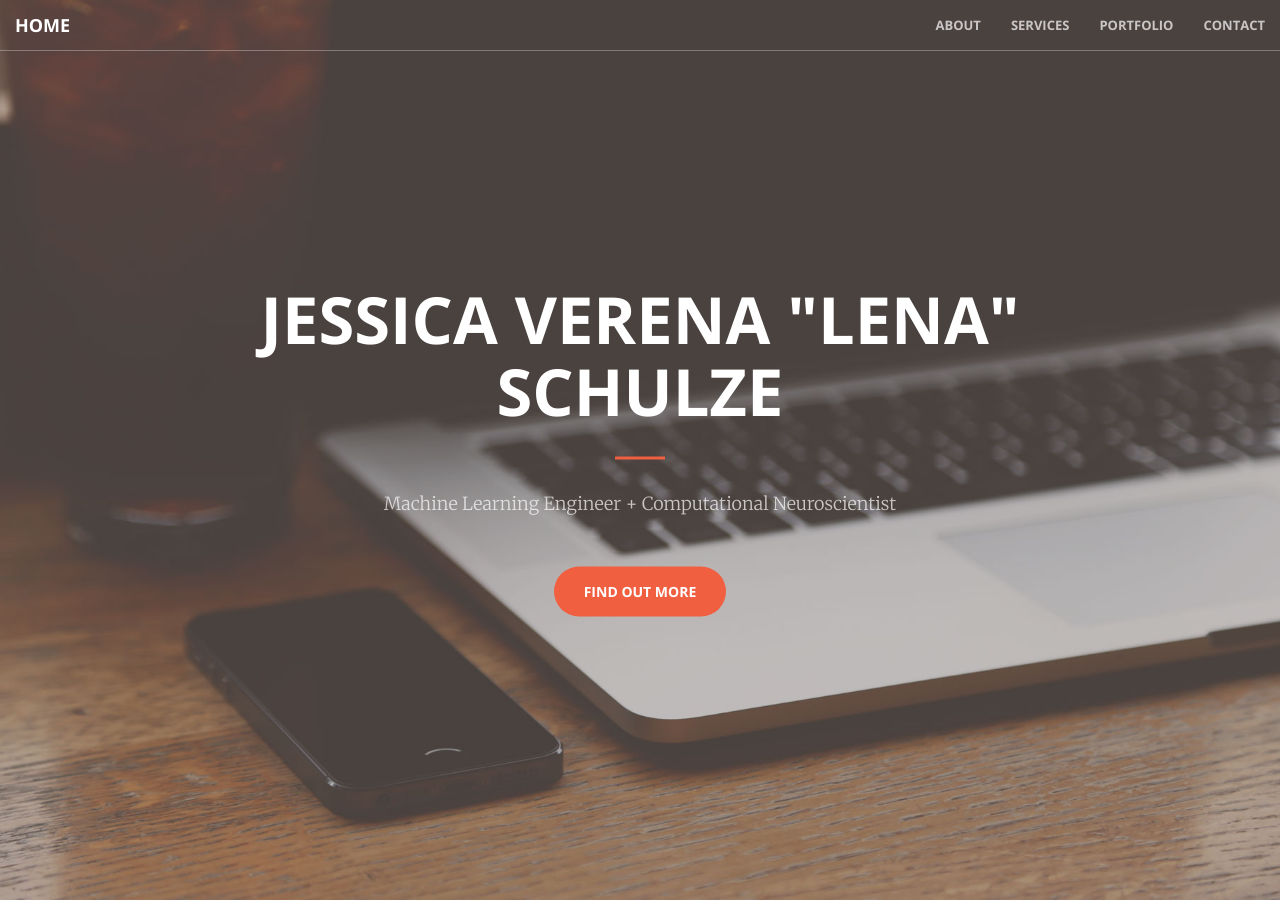
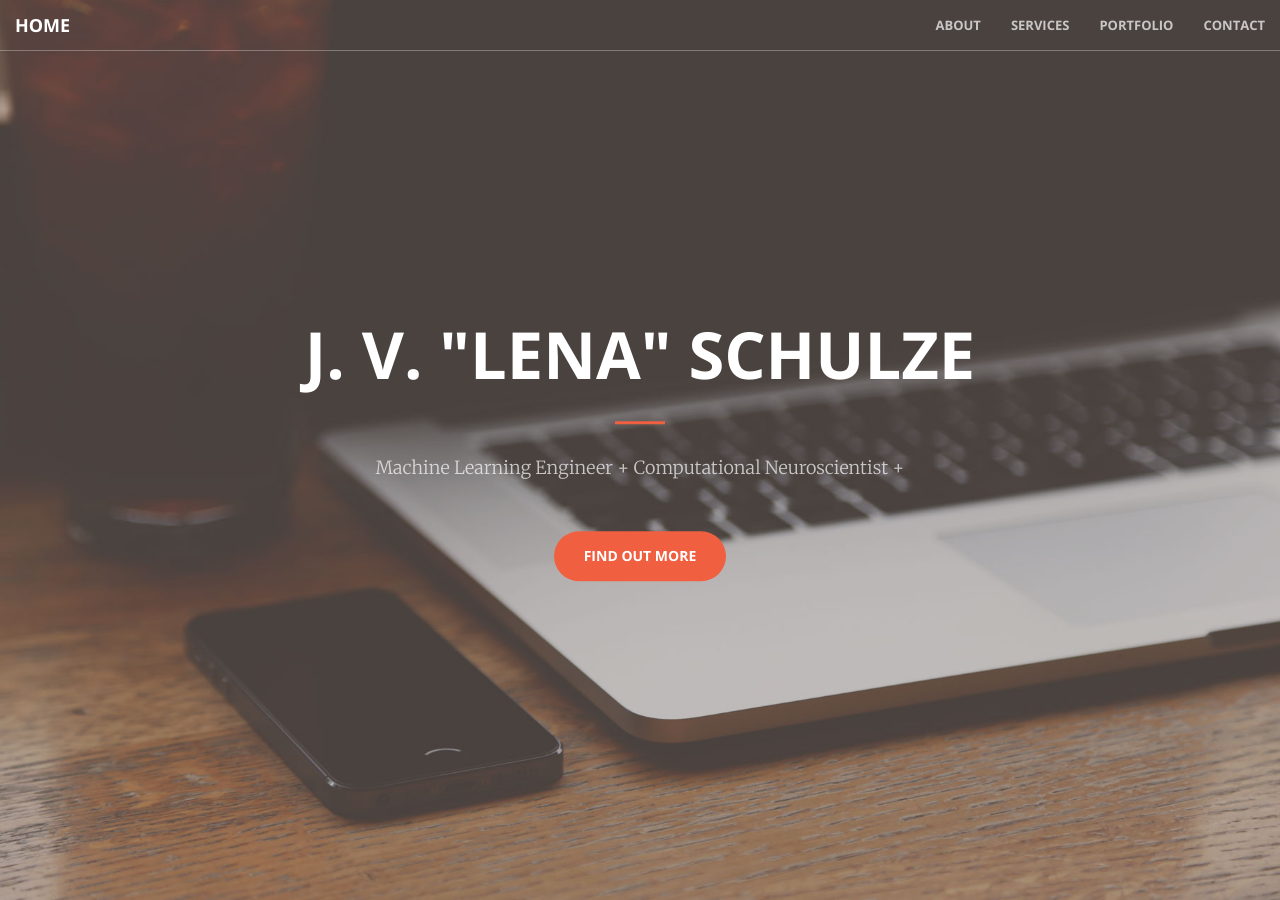
Before and after one commit to jvs--/jvs--.github.io, a Jekyll site: the page built from index.html, in a window 1280 px wide and 900 px high. Built offline with Jekyll 4.4.1, drawn with Linux system fonts in a browser that asks for light colours; some of the changed text lies outside the part shown.

Commit message:
Name changed

```diff
--- a/_includes/call-to-action.html
+++ b/_includes/call-to-action.html
@@ -4,9 +4,9 @@
             <div class="col-lg-8 col-lg-offset-2 text-center">
                 <h2 class="section-heading">About</h2>
                 <hr class="light">
-                <p class="text-faded">Hi! You can call me Lena :) I spend most of my time doing research as a PhD student in machine learning and neural computation at the <a href="http://www.oist.jp/" style="color:moccasin">Okinawa Institute of Science and Technology (OIST)</a>, at the group of <a href="https://groups.oist.jp/ncu" style="color:moccasin">Prof. Kenji Doya</a>.
+                <p class="text-faded">Hi there! You can call me Lena :) I spend most of my time doing research as a PhD student in machine learning and neural computation at the <a href="http://www.oist.jp/" style="color:moccasin">Okinawa Institute of Science and Technology (OIST)</a>, at the group of <a href="https://groups.oist.jp/ncu" style="color:moccasin">Prof. Kenji Doya</a>.
 
-                In my spare time I paint, write Sci-Fi novels, travel Asia, drink a lot of coffee and cuddle with my cats Pankeki and Maple. </p>
+                In my spare time I mentor, teach Python foo, throw paint at large canvases, write Sci-Fi novels, travel Asia, drink a lot of coffee and cuddle with my cats Pankeki and Maple. </p>
                 <a href="#portfolio" class="btn btn-default btn-xl">Check out my projects!</a>
             </div>
         </div>
--- a/_includes/header.html
+++ b/_includes/header.html
@@ -1,9 +1,9 @@
 <header>
     <div class="header-content">
         <div class="header-content-inner">
-            <h1>Jessica Verena "Lena" Schulze</h1>
+            <h1>J. V. "Lena" Schulze</h1>
             <hr>
-            <p>Machine Learning Engineer + Computational Neuroscientist </p>
+            <p>Machine Learning Engineer + Computational Neuroscientist + </p>
             <a href="#about" class="btn btn-primary btn-xl page-scroll">Find Out More</a>
         </div>
     </div>
```
